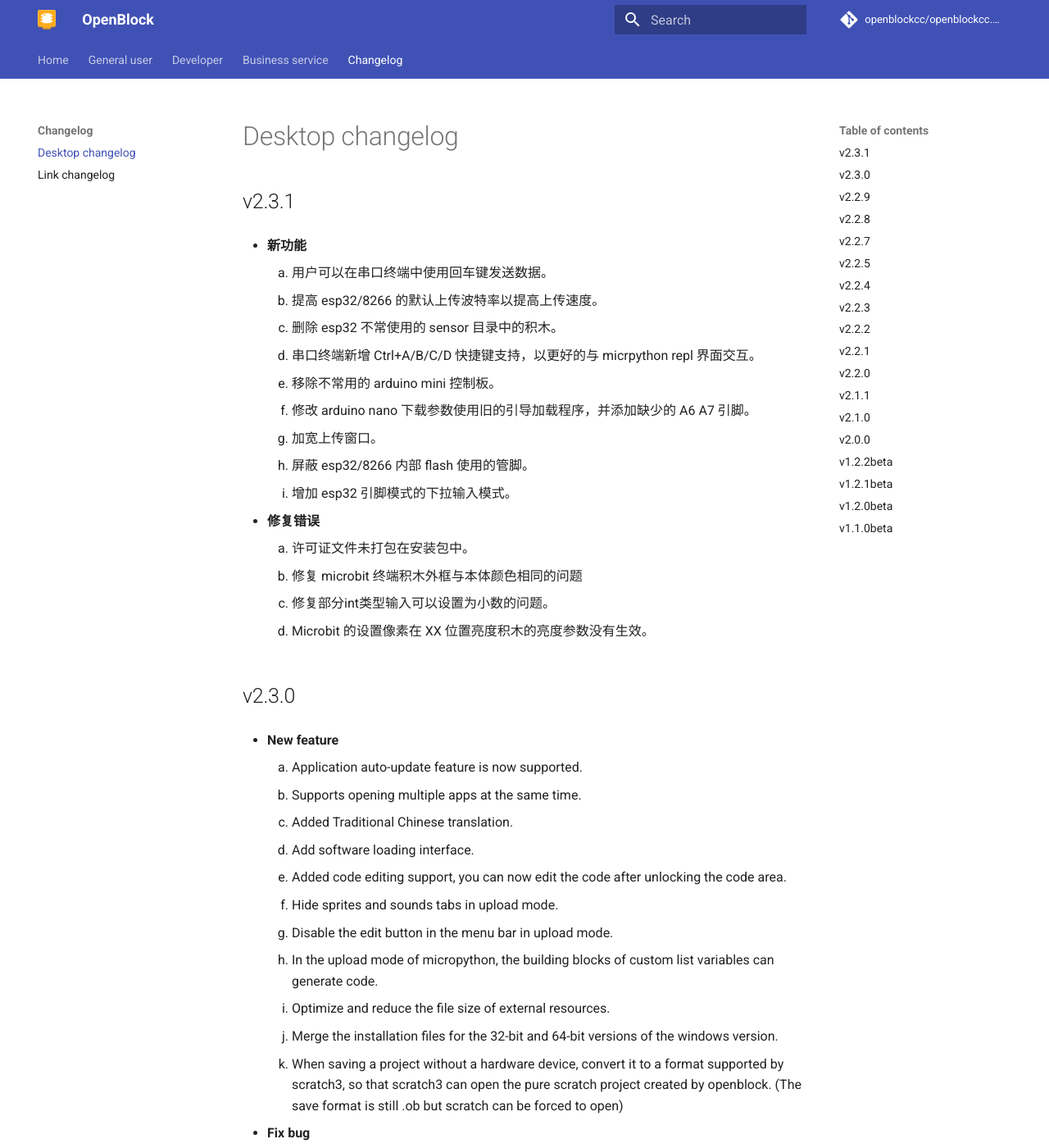
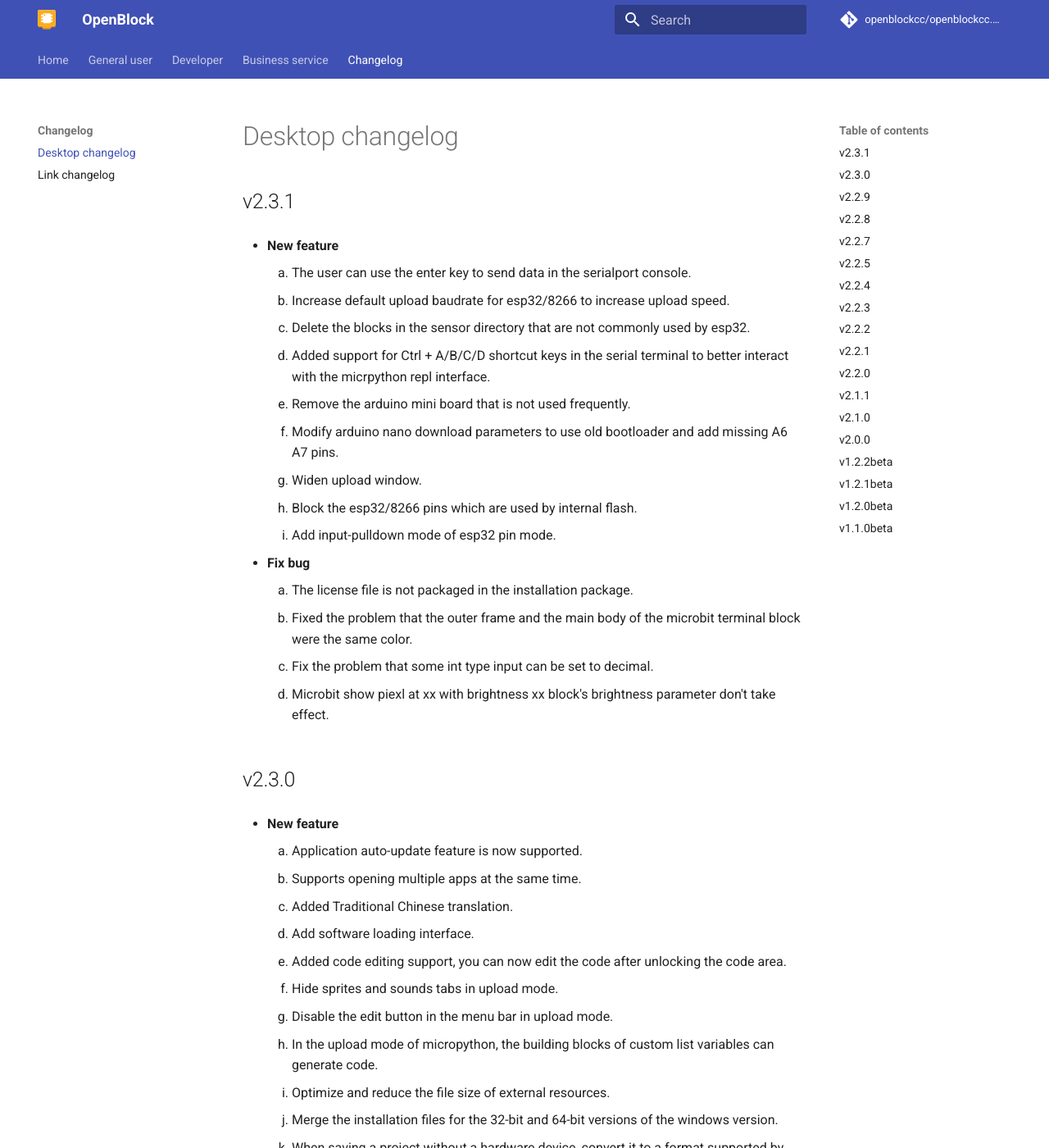
Before and after one commit to openblockcc/openblockcc.github.io, an MkDocs documentation site: the page built from docs/desktop-changelog.md, in a window 1280 px wide and 1400 px high. Shown: the whole window at 82% size. Built offline with MkDocs 1.6.1 and Material for MkDocs 9.7.7, drawn with Linux system fonts in a browser that asks for light colours; comment, search, counter and statistics services are not loaded.

Commit message:
update change log to v2.3.1

```diff
--- a/docs/desktop-changelog.md
+++ b/docs/desktop-changelog.md
@@ -1,23 +1,23 @@
 ## v2.3.1
 
-- **新功能**
+- **New feature**
 
-    1. 用户可以在串口终端中使用回车键发送数据。
-    2. 提高 esp32/8266 的默认上传波特率以提高上传速度。
-    3. 删除 esp32 不常使用的 sensor 目录中的积木。
-    4. 串口终端新增 Ctrl+A/B/C/D 快捷键支持，以更好的与 micrpython repl 界面交互。
-    5. 移除不常用的 arduino mini 控制板。
-    6. 修改 arduino nano 下载参数使用旧的引导加载程序，并添加缺少的 A6 A7 引脚。
-    7. 加宽上传窗口。
-    8. 屏蔽 esp32/8266 内部 flash 使用的管脚。
-    9. 增加 esp32 引脚模式的下拉输入模式。
+    1. The user can use the enter key to send data in the serialport console.
+    2. Increase default upload baudrate for esp32/8266 to increase upload speed.
+    3. Delete the blocks in the sensor directory that are not commonly used by esp32.
+    4. Added support for Ctrl + A/B/C/D shortcut keys in the serial terminal to better interact with the micrpython repl interface.
+    5. Remove the arduino mini board that is not used frequently.
+    6. Modify arduino nano download parameters to use old bootloader and add missing A6 A7 pins.
+    7. Widen upload window.
+    8. Block the esp32/8266 pins which are used by internal flash.
+    9. Add input-pulldown mode of esp32 pin mode.
 
-- **修复错误**
+- **Fix bug**
 
-    1. 许可证文件未打包在安装包中。
-    2. 修复 microbit 终端积木外框与本体颜色相同的问题
-    3. 修复部分int类型输入可以设置为小数的问题。
-    4. Microbit 的设置像素在 XX 位置亮度积木的亮度参数没有生效。
+    1. The license file is not packaged in the installation package.
+    2. Fixed the problem that the outer frame and the main body of the microbit terminal block were the same color.
+    3. Fix the problem that some int type input can be set to decimal.
+    4. Microbit show piexl at xx with brightness xx block's brightness parameter don't take effect.
 
 ## v2.3.0
 
```
